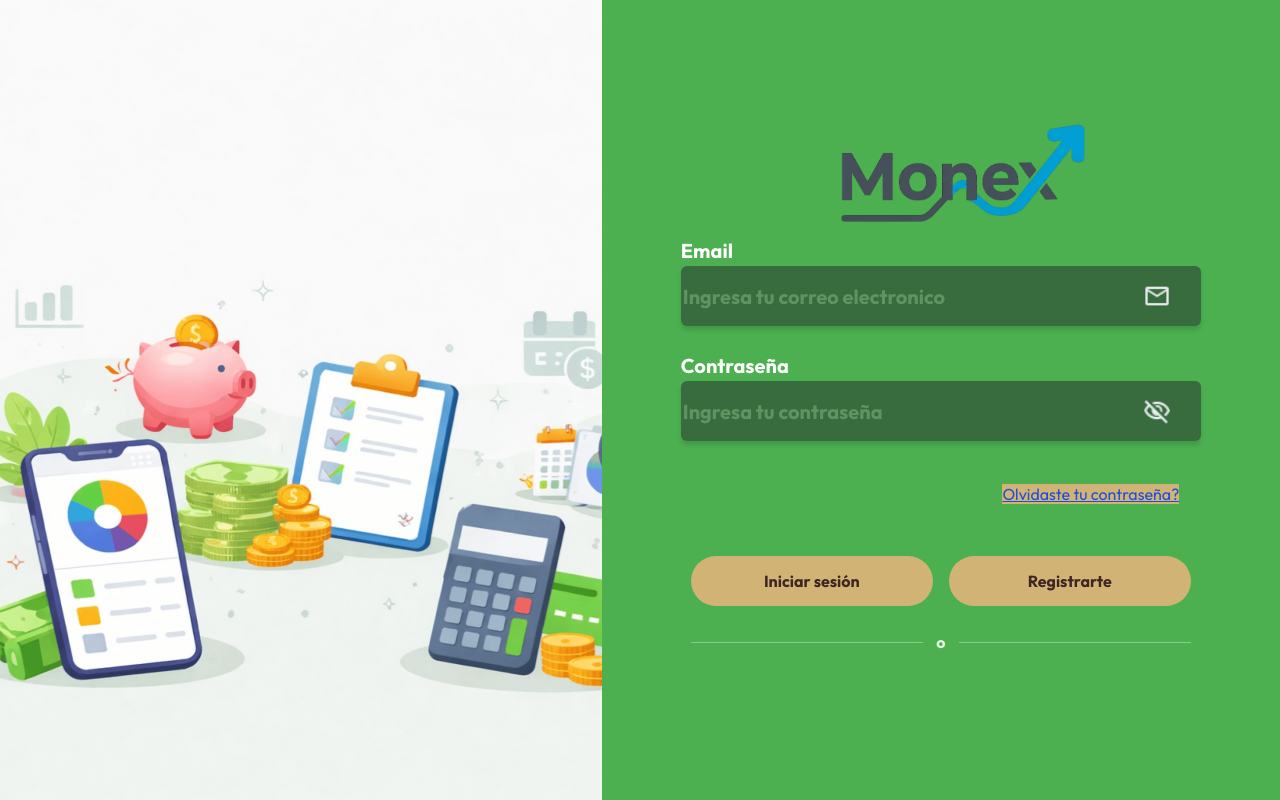
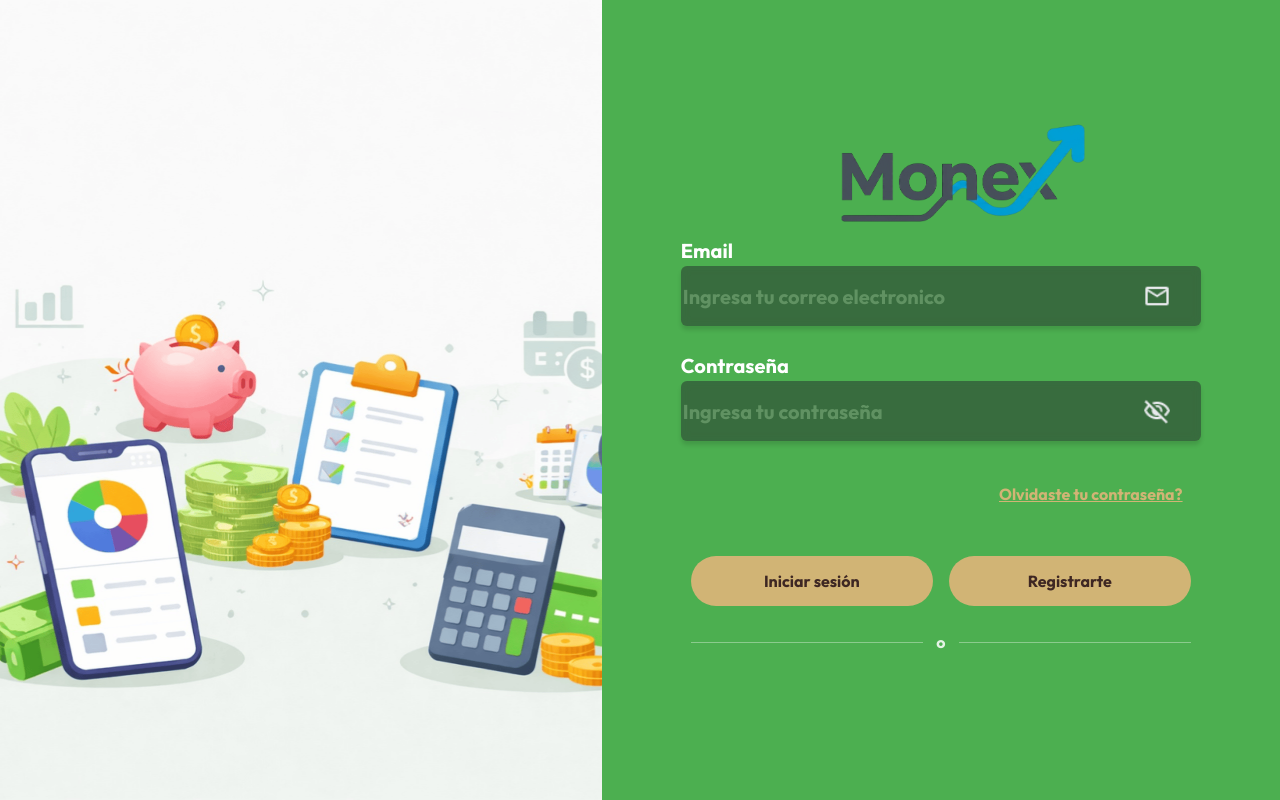
Before and after one commit to correoparami-ux/Monex-Frontend, a React app: page / in a window 1280 px wide. In both pictures the pointer is over the link "Olvidaste tu contraseña?". Built offline with nearby package versions, Linux system fonts and the light colour scheme; no server answers; the HTML template or start-up script is replaced by a standard one.

Commit message:
Arreglo fuente, tipo texto y grosor

```diff
--- a/src/css/pages/login.css
+++ b/src/css/pages/login.css
@@ -262,7 +262,9 @@
 }
 .link_olvidaste_contraseña:hover {
     text-decoration: underline;
-    background-color: #d1b475;
+    color: #d1b475;
+    font-weight: bold;
+    font-size: 16px;
 }
 
 @media (max-width: 900px) {
```
